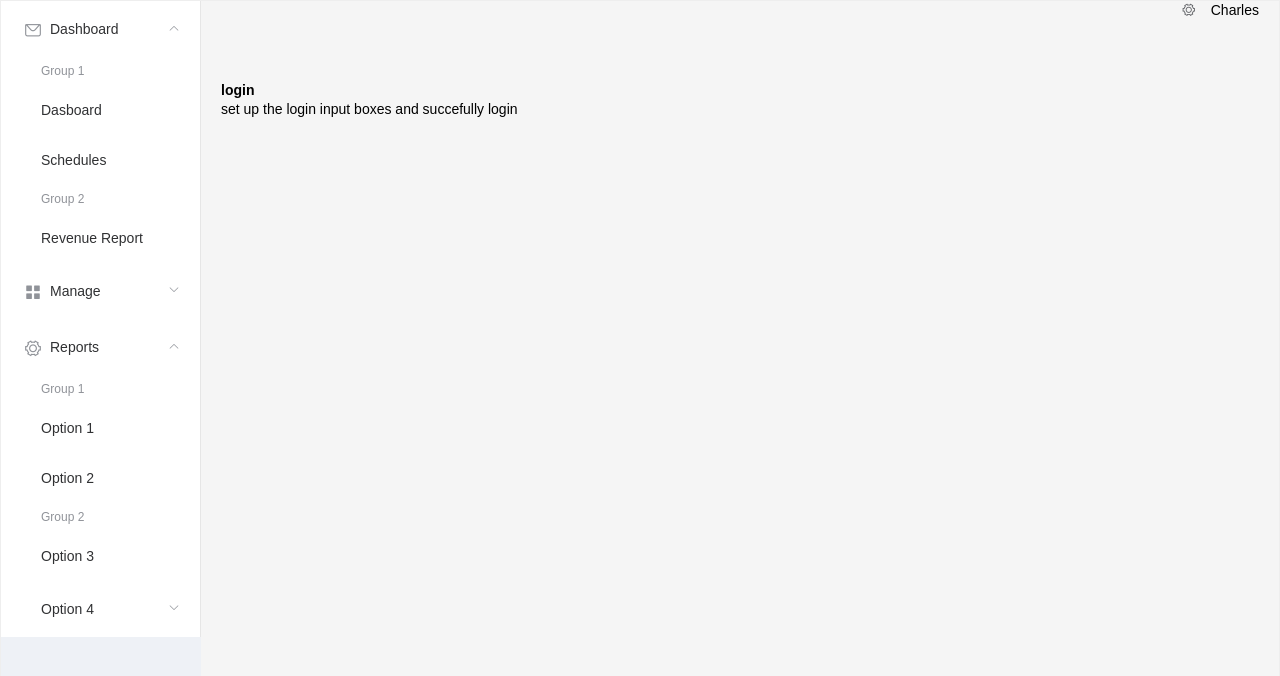
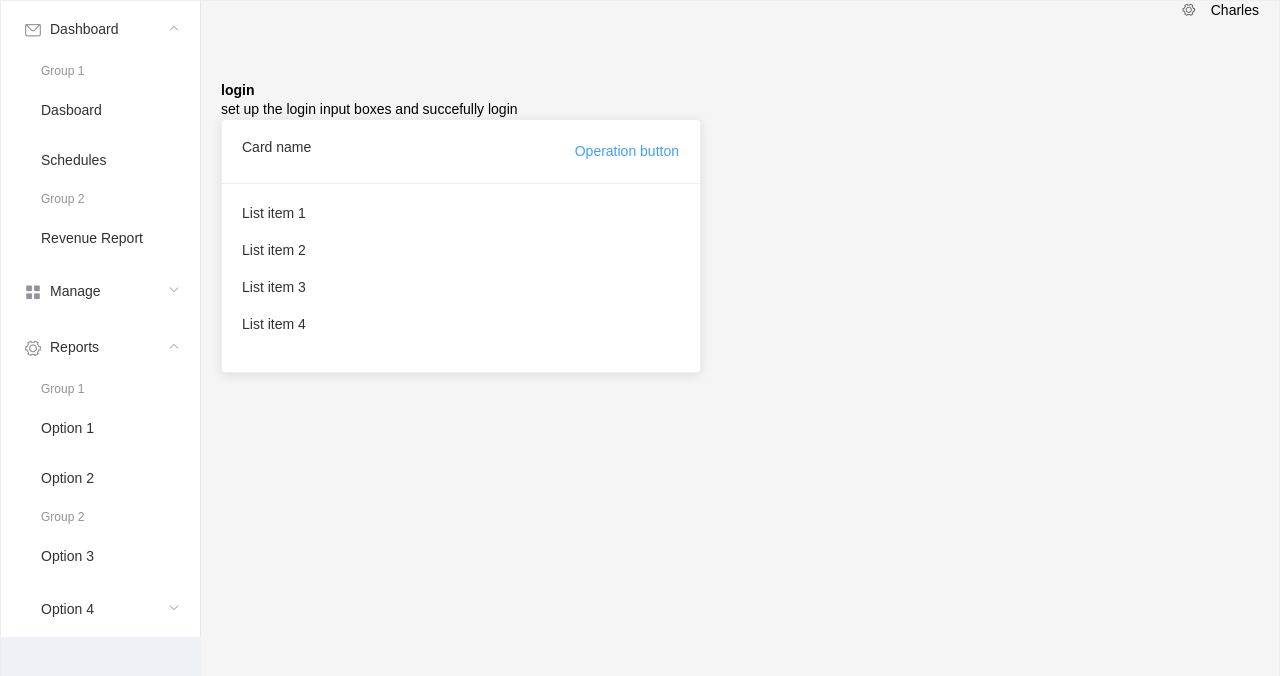
Before and after one commit to charles2k16/busybody-cms, a Nuxt app: page /login in a window 1280 px wide. Shown: the top 676 px of the page. Built offline with nearby package versions, Linux system fonts and the light colour scheme.

Commit message:
aded the card  for login

```diff
--- a/pages/login.vue
+++ b/pages/login.vue
@@ -2,5 +2,38 @@
   <div>
     <h2>login</h2>
     <p>set up the login input boxes and succefully login</p>
+
+  <el-card class="box-card">
+  <div slot="header" class="clearfix">
+    <span>Card name</span>
+    <el-button style="float: right; padding: 3px 0" type="text">Operation button</el-button>
   </div>
+  <div v-for="o in 4" :key="o" class="text item">
+    {{'List item ' + o }}
+  </div>
+</el-card>
+
+</div>
 </template>
+<style>
+  .text {
+    font-size: 14px;
+  }
+
+  .item {
+    margin-bottom: 18px;
+  }
+
+  .clearfix:before,
+  .clearfix:after {
+    display: table;
+    content: "";
+  }
+  .clearfix:after {
+    clear: both
+  }
+
+  .box-card {
+    width: 480px;
+  }
+</style>
```
